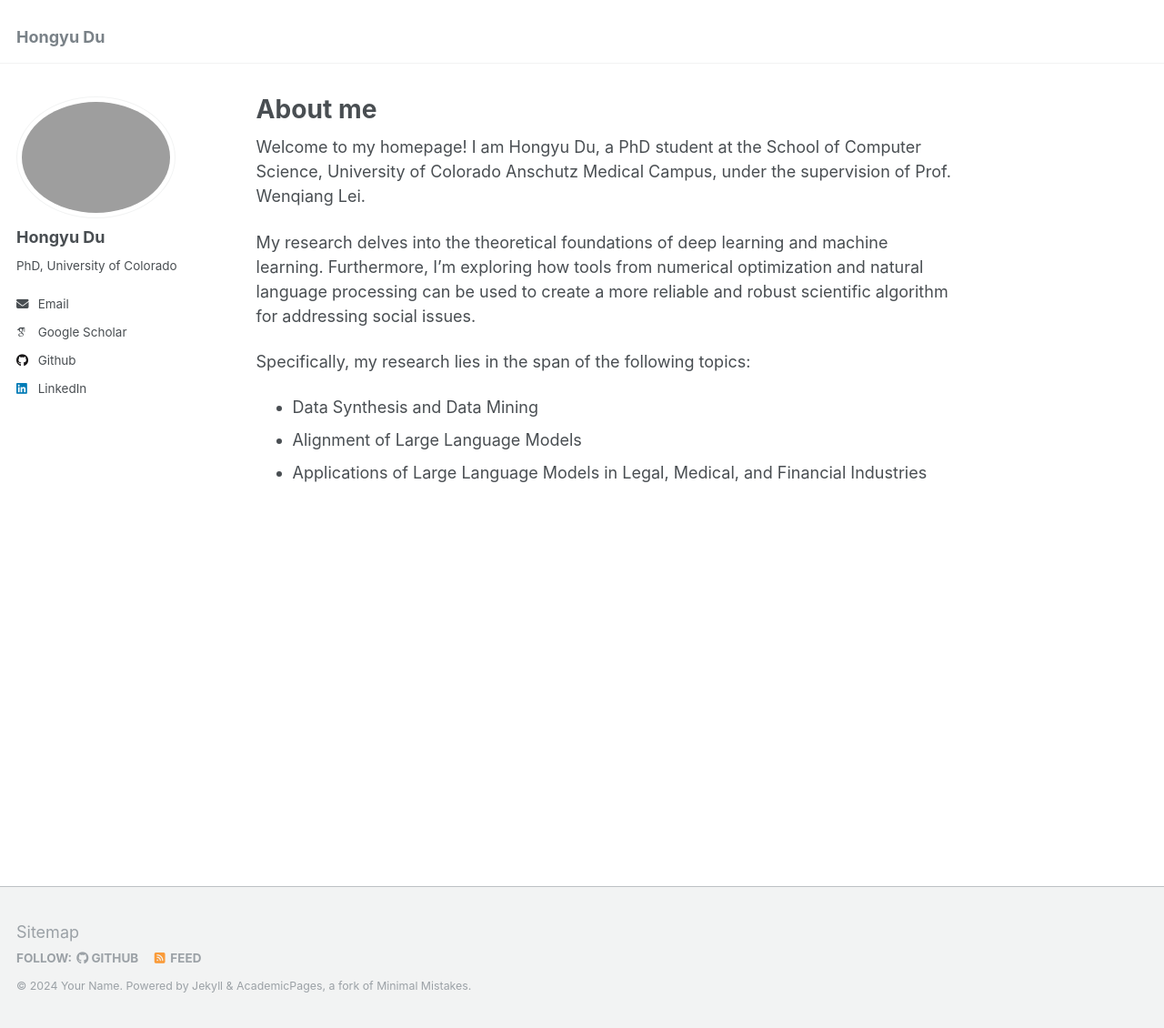
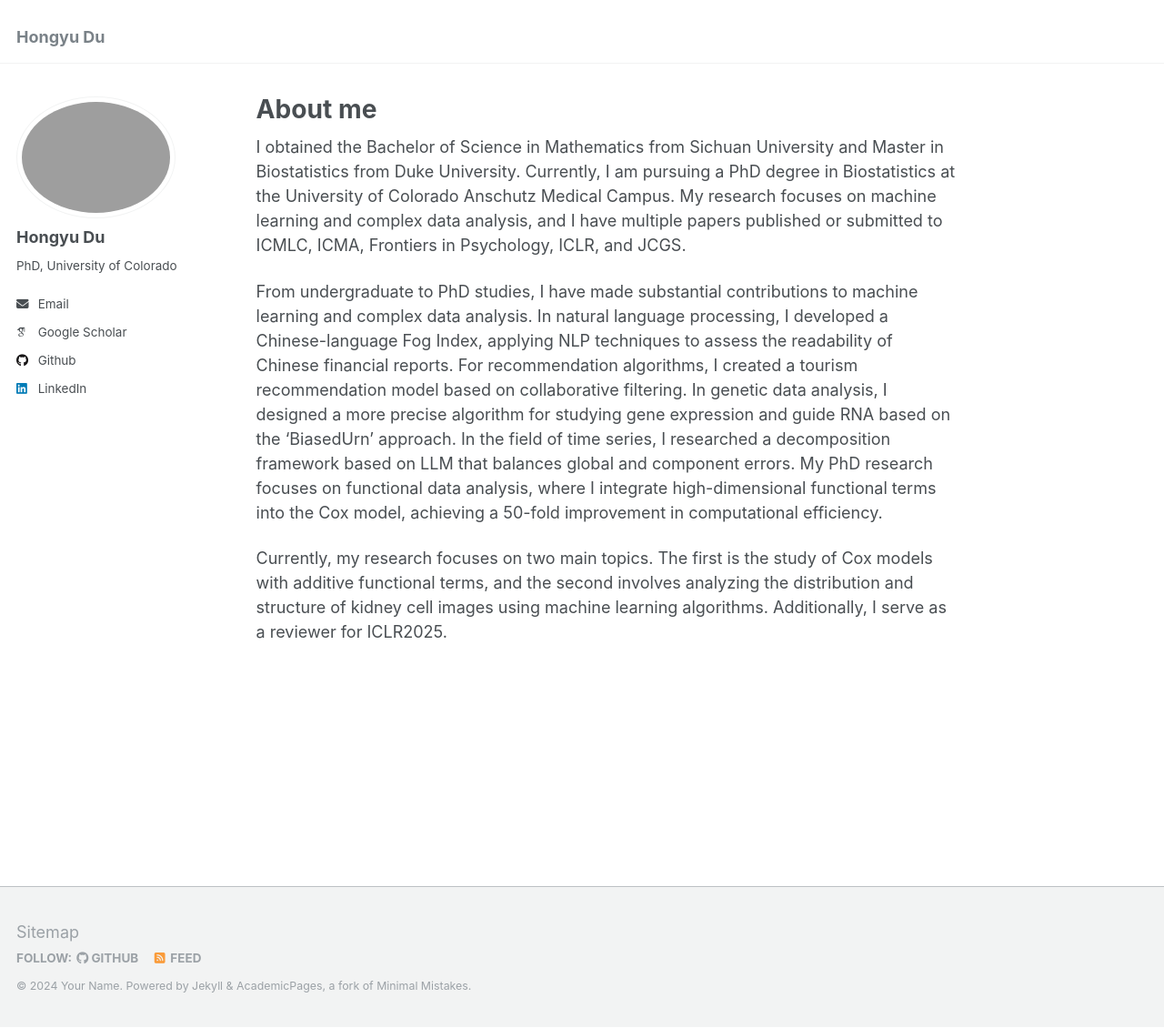
Before and after one commit to HongyuDu2/hongyu.github.io, a Jekyll site: the page built from _pages/about.md, in a window 1280 px wide and 1130 px high. Shown: the whole window at 91% size. Built offline with Jekyll 4.4.1, drawn with Linux system fonts in a browser that asks for light colours; some web fonts are replaced.

Commit message:
Update about.md

```diff
--- a/_pages/about.md
+++ b/_pages/about.md
@@ -8,11 +8,8 @@ redirect_from:
 ---
 
 
-Welcome to my homepage! I am Hongyu Du, a PhD student at the School of Computer Science, University of Colorado Anschutz Medical Campus, under the supervision of Prof. Wenqiang Lei.
+I obtained the Bachelor of Science in Mathematics from Sichuan University and Master in Biostatistics from Duke University. Currently, I am pursuing a PhD degree in Biostatistics at the University of Colorado Anschutz Medical Campus. My research focuses on machine learning and complex data analysis, and I have multiple papers published or submitted to ICMLC, ICMA, Frontiers in Psychology, ICLR, and JCGS.
 
-My research delves into the theoretical foundations of deep learning and machine learning. Furthermore, I'm exploring how tools from numerical optimization and natural language processing can be used to create a more reliable and robust scientific algorithm for addressing social issues.
+From undergraduate to PhD studies, I have made substantial contributions to machine learning and complex data analysis. In natural language processing, I developed a Chinese-language Fog Index, applying NLP techniques to assess the readability of Chinese financial reports. For recommendation algorithms, I created a tourism recommendation model based on collaborative filtering. In genetic data analysis, I designed a more precise algorithm for studying gene expression and guide RNA based on the 'BiasedUrn' approach. In the field of time series, I researched a decomposition framework based on LLM that balances global and component errors. My PhD research focuses on functional data analysis, where I integrate high-dimensional functional terms into the Cox model, achieving a 50-fold improvement in computational efficiency.
 
-Specifically, my research lies in the span of the following topics:
-- Data Synthesis and Data Mining
-- Alignment of Large Language Models
-- Applications of Large Language Models in Legal, Medical, and Financial Industries
+Currently, my research focuses on two main topics. The first is the study of Cox models with additive functional terms, and the second involves analyzing the distribution and structure of kidney cell images using machine learning algorithms. Additionally, I serve as a reviewer for ICLR2025.
```
